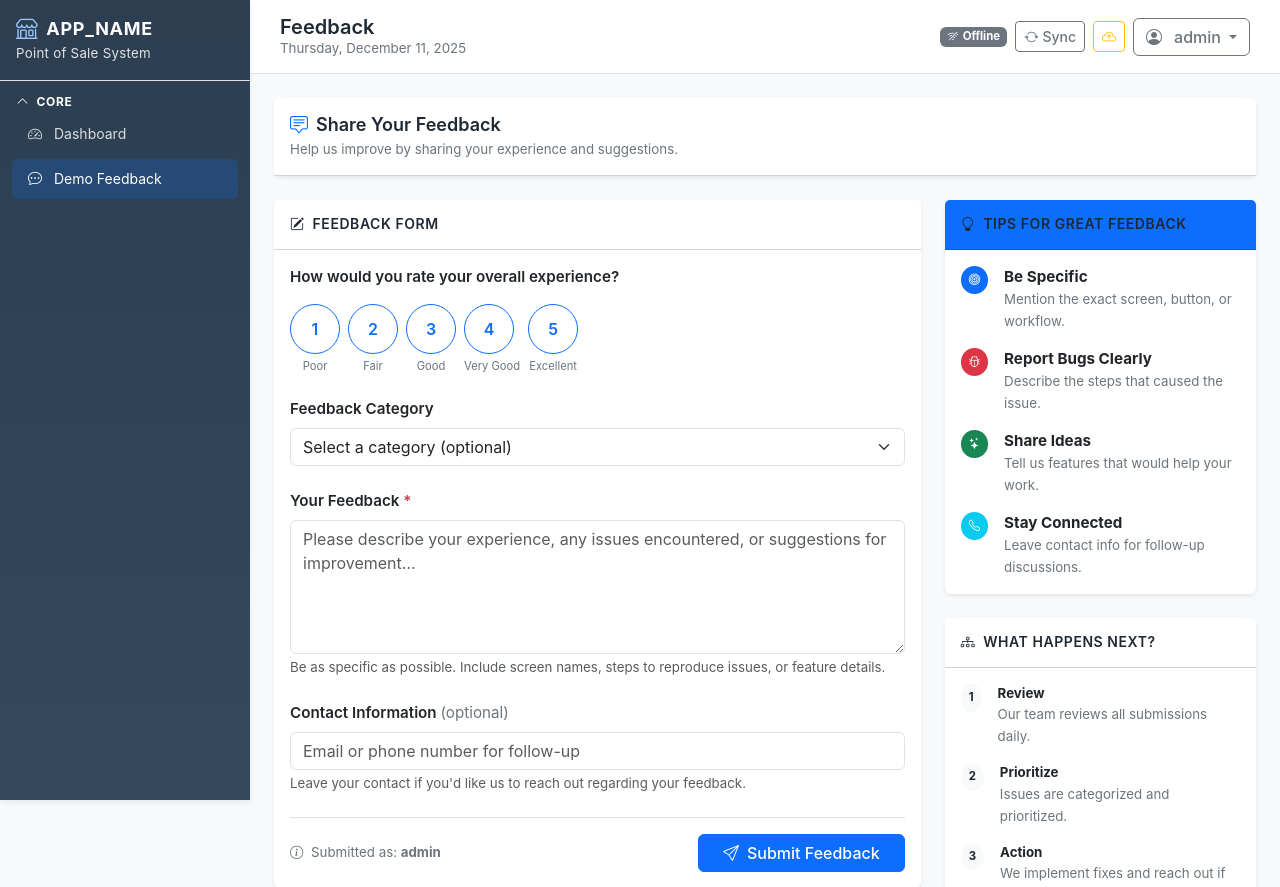
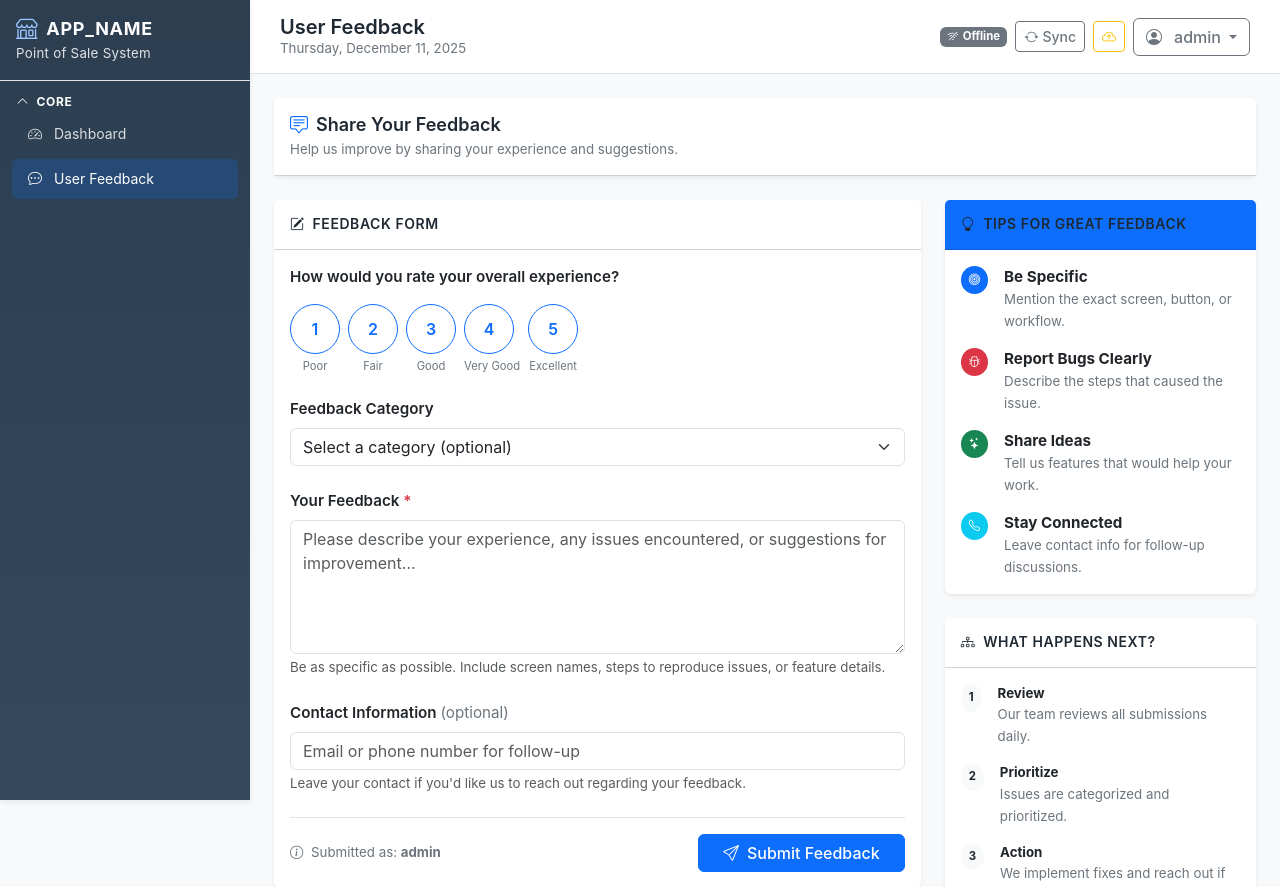
Before and after one commit to Waesta/Wapos, a PHP site: page /wapos/feedback.php in a window 1280 px wide. Shown: the top 887 px of the page. Run offline with PHP 8.4, Linux system fonts and the light colour scheme; a user stored in the database is signed in; data comes from the database, SQL or seed files in the repository; some libraries are stand-ins or nearby versions.

Commit message:
Update feedback menu label from 'Demo Feedback' to 'User Feedback' in header navigation and page title
Rename feedback module display text from 'Demo Feedback' to 'User Feedback' in header.php menu item and feedback.php page title for consistency across the application interface.

```diff
--- a/feedback.php
+++ b/feedback.php
@@ -2,7 +2,7 @@
 require_once 'includes/bootstrap.php';
 $auth->requireLogin();
 
-$pageTitle = 'Feedback';
+$pageTitle = 'User Feedback';
 include 'includes/header.php';
 ?>
 
--- a/includes/header.php
+++ b/includes/header.php
@@ -498,7 +498,7 @@ header("Expires: Sat, 01 Jan 2000 00:00:00 GMT");
                                 'href' => '/wapos/feedback.php',
                                 'page' => 'feedback.php',
                                 'icon' => 'bi-chat-dots',
-                                'label' => 'Demo Feedback'
+                                'label' => 'User Feedback'
                             ],
                             [
                                 'roles' => ['admin','manager','super_admin','developer'],
```
